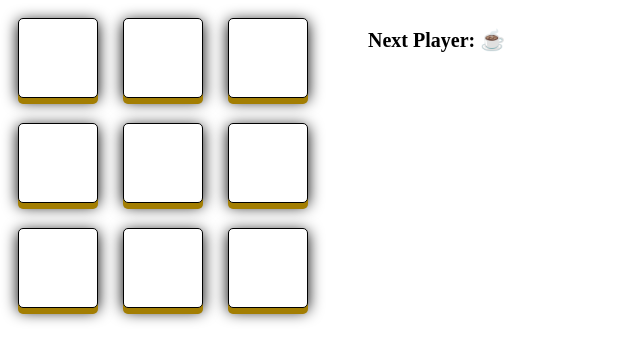
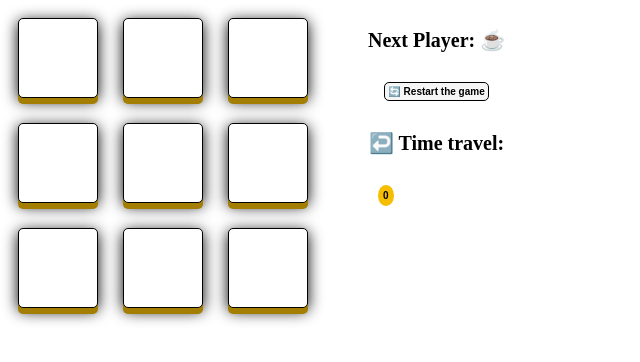
Before and after one commit to MamaTheWitch/game.v2, a React (Vite) app: page / in a window 1280 px wide. Shown: the top 362 px of the page, without its empty margins (0-640 px from the left). Built offline with nearby package versions, Linux system fonts and the light colour scheme.

Commit message:
added history/time travel

```diff
--- a/src/App.css
+++ b/src/App.css
@@ -15,6 +15,42 @@ main {
   font-size: 20px;
   font-weight: bold;
   text-align: center;
+}
+
+#refresh {
+  background: whitesmoke;
+  font-size: 10px;
+  width: auto;
+  height: auto;
+  padding: 3px;
+  line-height: unset;
+  -webkit-box-shadow: unset;
+   -moz-box-shadow: unset;
+   box-shadow: unset;
+}
+
+#stepBubble {
+   font-size: 10px;
+  padding: 5px;
+  background: #F6BE00;
+  border: unset;
+  border-radius: 100%;
+    width: auto;
+    height: auto;
+    line-height: unset;
+    -webkit-box-shadow: unset;
+     -moz-box-shadow: unset;
+  box-shadow: unset;
+  text-shadow: unset;
+}
+
+#timeline {
+  display: flex;
+}
+
+ul {
+  margin: 0;
+  padding: 0;
 }
 
 #board {
--- a/src/components/Game.jsx
+++ b/src/components/Game.jsx
@@ -43,14 +43,36 @@ const Game = () => {
     setXisNext(!xIsNext); // next is the opposite of current
   };
 
+  const refresh = () => window.location.reload(false) //refreshing the page
+
+  const timeTravel = history.map((hop, move) => {
+
+    const travel = () => jumpTo(move)
+
+    const jumpTo = (step) => {
+      setStepNumber(step);
+      setXisNext(step % 2 === 0);
+    };
+
+    const destination = move ? `${move}` : "0";
+    return (
+      <ul key={move}>
+        <button id="stepBubble" onClick={travel}>{destination}</button>
+      </ul>
+    );
+  });
+
+
   return (
     <div id="container">
       <Board squares={history[stepNumber]} onClick={handleClick} />
-
       <div id="info">
-        <p>
-          {winner ? "Winner: " + winner : "Next Player: " + player}
-        </p>
+        <p> {winner ? "Winner: " + winner : "Next Player: " + player} </p>
+        <button id="refresh" onClick={refresh}> 🔄 Restart the game </button>
+        <div>
+          <p>↩️ Time travel:</p>
+          <div id="timeline">{timeTravel}</div>
+        </div>
       </div>
     </div>
   )
```
